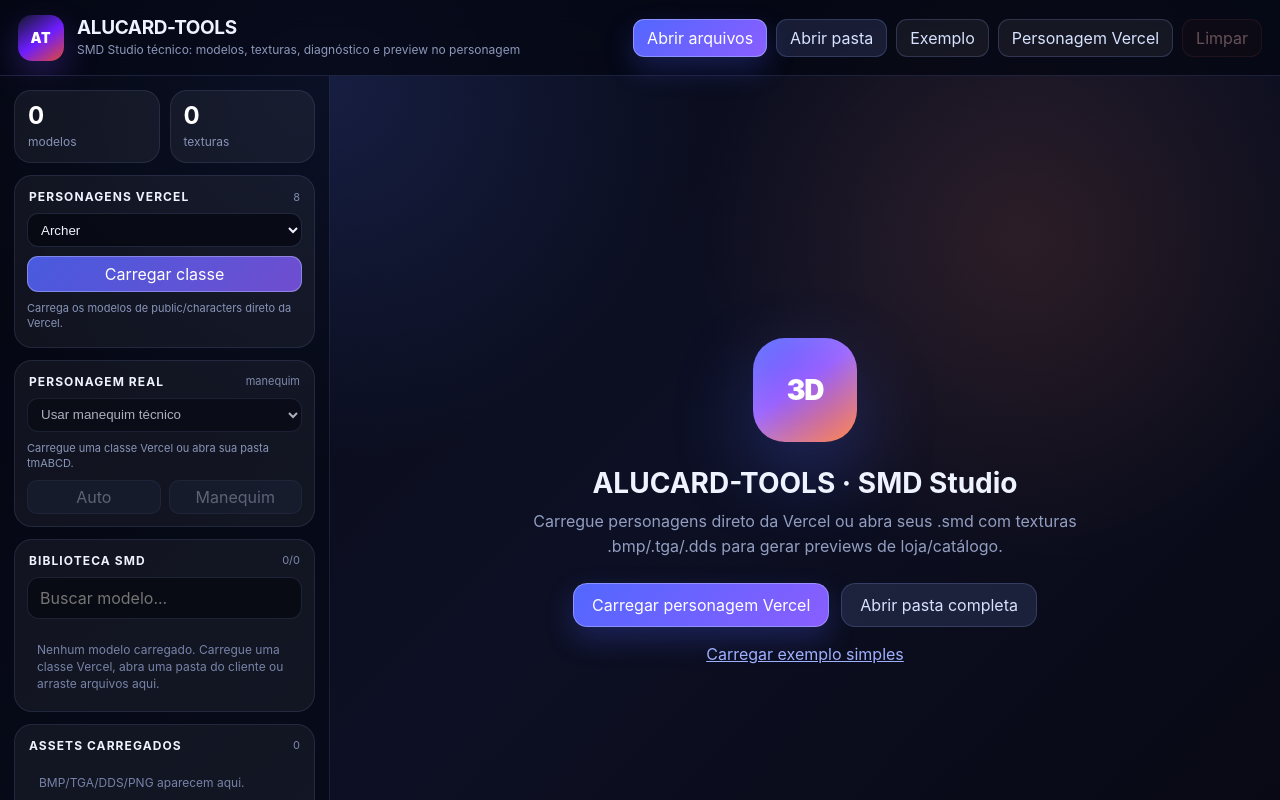
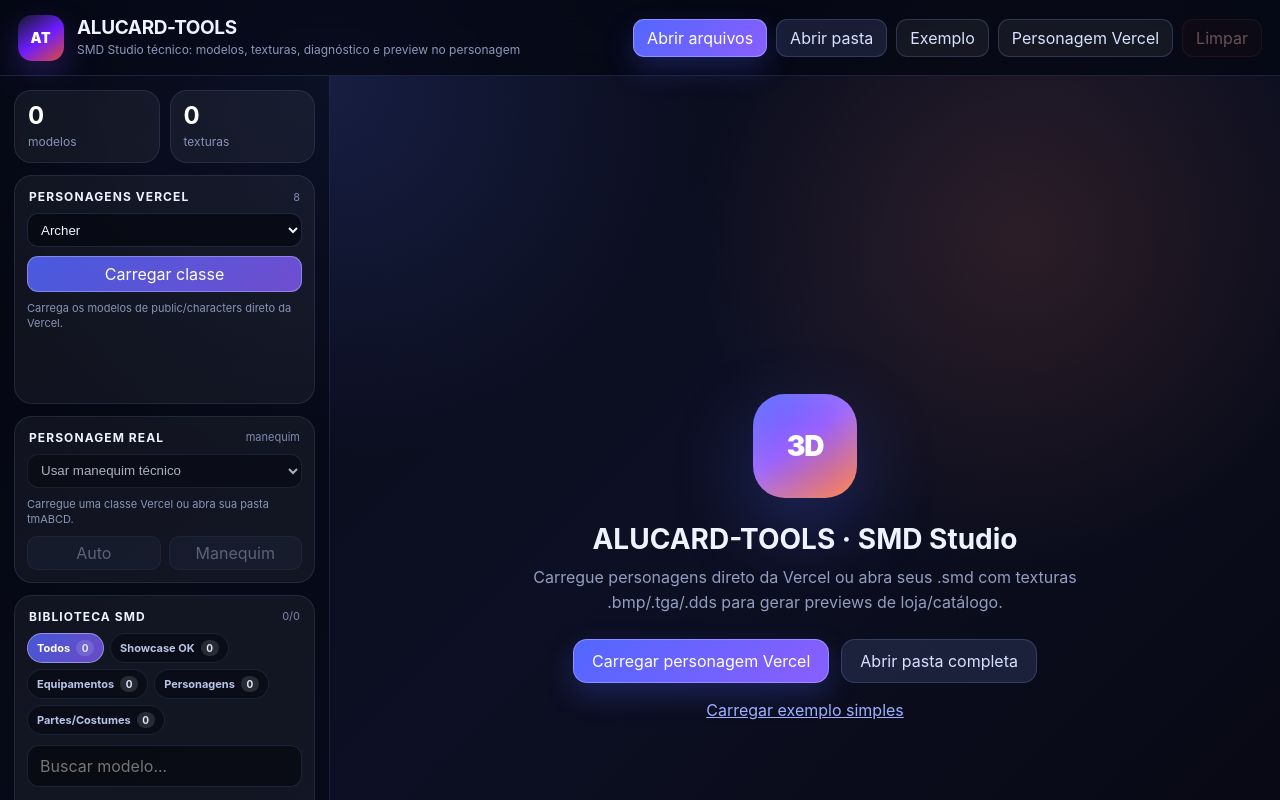
Before and after one commit to tonilima01/alucardtools, a React (Vite) app: page / in a window 1280 px wide. Built offline with nearby package versions, Linux system fonts and the light colour scheme.

Commit message:
add smart model library filters

```diff
--- a/src/App.css
+++ b/src/App.css
@@ -932,3 +932,169 @@
   .showcase-footer { display: none; }
   .showcase-stats { grid-template-columns: 1fr 1fr; }
 }
+
+/* ALUCARD-TOOLS Smart Library / Professional Catalog Filter */
+.filter-tabs {
+  display: flex;
+  gap: 6px;
+  flex-wrap: wrap;
+  padding: 0 12px 10px;
+}
+
+.filter-tabs button {
+  cursor: pointer;
+  display: inline-flex;
+  align-items: center;
+  gap: 6px;
+  min-height: 28px;
+  padding: 6px 9px;
+  border-radius: 999px;
+  color: #b9c5e8;
+  background: rgba(2, 4, 12, 0.42);
+  border: 1px solid rgba(157, 177, 255, 0.12);
+  font-size: 11px;
+  font-weight: 700;
+}
+
+.filter-tabs button:hover {
+  color: #ffffff;
+  border-color: rgba(157, 177, 255, 0.32);
+  background: rgba(64, 76, 130, 0.32);
+}
+
+.filter-tabs button.active {
+  color: #ffffff;
+  background: linear-gradient(135deg, rgba(82, 103, 255, 0.82), rgba(138, 94, 255, 0.74));
+  border-color: rgba(211, 218, 255, 0.48);
+}
+
+.filter-tabs small {
+  min-width: 18px;
+  padding: 2px 5px;
+  border-radius: 999px;
+  color: #dfe7ff;
+  background: rgba(255, 255, 255, 0.12);
+  font-size: 10px;
+  text-align: center;
+}
+
+.compatibility-panel {
+  flex: 0 0 auto;
+  overflow: visible;
+}
+
+.compatibility-panel.profile-showcase {
+  border-color: rgba(110, 224, 147, 0.24);
+  background: linear-gradient(135deg, rgba(70, 145, 95, 0.12), rgba(255, 255, 255, 0.045));
+}
+
+.compatibility-panel.profile-character,
+.compatibility-panel.profile-part {
+  border-color: rgba(255, 177, 110, 0.26);
+  background: linear-gradient(135deg, rgba(155, 95, 35, 0.12), rgba(255, 255, 255, 0.045));
+}
+
+.compatibility-body {
+  display: grid;
+  gap: 7px;
+  padding: 0 14px 14px;
+}
+
+.compatibility-body strong {
+  color: #ffffff;
+  font-size: 13px;
+}
+
+.compatibility-body p {
+  margin: 0;
+  color: #9ca8ca;
+  font-size: 12px;
+  line-height: 1.45;
+}
+
+.compatibility-body button {
+  cursor: pointer;
+  justify-self: start;
+  min-height: 30px;
+  padding: 7px 10px;
+  border-radius: 10px;
+  color: #eef3ff;
+  background: rgba(82, 103, 255, 0.22);
+  border: 1px solid rgba(157, 177, 255, 0.2);
+}
+
+.compatibility-ok {
+  justify-self: start;
+  color: #b9ffd0;
+  font-size: 11px;
+  font-weight: 900;
+  letter-spacing: 0.02em;
+  text-transform: uppercase;
+}
+
+.model-card-head {
+  min-width: 0;
+  display: flex;
+  align-items: center;
+  justify-content: space-between;
+  gap: 8px;
+}
+
+.model-card-head .model-name {
+  min-width: 0;
+}
+
+.model-badge {
+  flex: 0 0 auto;
+  padding: 3px 6px;
+  border-radius: 999px;
+  font-size: 9px;
+  font-weight: 950;
+  letter-spacing: 0.04em;
+  text-transform: uppercase;
+  border: 1px solid rgba(255, 255, 255, 0.12);
+}
+
+.model-badge.profile-showcase {
+  color: #b9ffd0;
+  background: rgba(60, 185, 100, 0.14);
+  border-color: rgba(110, 224, 147, 0.3);
+}
+
+.model-badge.profile-character {
+  color: #c8d2ff;
+  background: rgba(82, 103, 255, 0.16);
+  border-color: rgba(157, 177, 255, 0.28);
+}
+
+.model-badge.profile-part {
+  color: #ffd5a8;
+  background: rgba(255, 143, 61, 0.14);
+  border-color: rgba(255, 177, 110, 0.28);
+}
+
+.model-card.profile-showcase {
+  border-color: rgba(110, 224, 147, 0.16);
+}
+
+.model-card.profile-character {
+  border-color: rgba(157, 177, 255, 0.15);
+}
+
+.model-card.profile-part {
+  border-color: rgba(255, 177, 110, 0.14);
+}
+
+.model-card.profile-showcase.active {
+  background: linear-gradient(135deg, rgba(70, 190, 115, 0.22), rgba(82, 103, 255, 0.16));
+  border-color: rgba(110, 224, 147, 0.46);
+}
+
+.model-card.profile-character.active {
+  background: linear-gradient(135deg, rgba(82, 103, 255, 0.28), rgba(137, 94, 255, 0.14));
+}
+
+.model-card.profile-part.active {
+  background: linear-gradient(135deg, rgba(255, 143, 61, 0.20), rgba(82, 103, 255, 0.14));
+  border-color: rgba(255, 177, 110, 0.38);
+}
--- a/src/App.tsx
+++ b/src/App.tsx
@@ -29,6 +29,82 @@
 
 interface EmbeddedManifest {
   characters: EmbeddedCharacter[];
+}
+
+type ModelCategoryFilter = "all" | "showcase" | "equipment" | "character" | "part";
+type ModelCategory = Exclude<ModelCategoryFilter, "all">;
+
+interface ModelProfile {
+  category: ModelCategory;
+  label: string;
+  badge: string;
+  className: string;
+  showcaseReady: boolean;
+  recommendation: string;
+}
+
+const MODEL_FILTERS: Array<{ id: ModelCategoryFilter; label: string }> = [
+  { id: "all", label: "Todos" },
+  { id: "showcase", label: "Showcase OK" },
+  { id: "equipment", label: "Equipamentos" },
+  { id: "character", label: "Personagens" },
+  { id: "part", label: "Partes/Costumes" },
+];
+
+function modelStem(name: string): string {
+  return name.replace(/\\/g, "/").split("/").pop()?.replace(/\.[^.]+$/, "").toLowerCase() ?? "";
+}
+
+function getModelProfile(entry: FileEntry): ModelProfile {
+  const stem = modelStem(entry.name);
+
+  const isBaseCharacter = /^(archer|atalanta|assasin|assassin|mago|mecanico|sacer|shaman|pikeman|lutador|fighter|kinght|knight)(1|2)?$/i.test(stem);
+  const isHairOrMask = /(hair|mask|msk|cap|head|face|helmet|helm)/i.test(stem);
+  const isWeaponOrShield = /(itwa|weapon|sword|axe|bow|arco|javelin|staff|wand|shield|shl|escudo|orb|claw|dagger)/i.test(stem);
+  const isBackVisual = /(wing|back|costas|cape|manto|asa)/i.test(stem);
+  const isCostumeOrBody = /(armor|armou?r|dress|robe|costume|lpk|xmas|dragon|swim|santa|hanbok|kimono|school|soldier|wedding|wc|traje|125|128|150|175|301|vip|inferno|predator|premo|arc|ata|mec|pik|pri|pr|fs|ks|ms|mg|sh)/i.test(stem);
+
+  if (isBaseCharacter) {
+    return {
+      category: "character",
+      label: "Personagem base",
+      badge: "Base",
+      className: "profile-character",
+      showcaseReady: false,
+      recommendation: "Use no modo Personagem/HTML. Para Showcase puro, prefira arma, escudo, asa, máscara ou item isolado.",
+    };
+  }
+
+  if (isWeaponOrShield || isBackVisual || isHairOrMask) {
+    return {
+      category: "equipment",
+      label: isWeaponOrShield ? "Equipamento isolado" : "Acessório isolado",
+      badge: "Showcase OK",
+      className: "profile-showcase",
+      showcaseReady: true,
+      recommendation: "Bom para Showcase: centralizar, Textura ON, Auto giro e Exportar PNG.",
+    };
+  }
+
+  if (isCostumeOrBody) {
+    return {
+      category: "part",
+      label: "Parte/costume",
+      badge: "Montagem",
+      className: "profile-part",
+      showcaseReady: false,
+      recommendation: "Pode aparecer amassado no 3D bruto. Use como parte do personagem ou teste no modo HTML/Personagem.",
+    };
+  }
+
+  return {
+    category: "showcase",
+    label: "Modelo isolado",
+    badge: "Showcase OK",
+    className: "profile-showcase",
+    showcaseReady: true,
+    recommendation: "Modelo genérico: recomendado para Showcase se a textura carregar corretamente.",
+  };
 }
 
 function fileId(file: File): string {
@@ -115,17 +191,34 @@
   const [loadedPackId, setLoadedPackId] = useState("");
   const [dragging, setDragging] = useState(false);
   const [query, setQuery] = useState("");
+  const [categoryFilter, setCategoryFilter] = useState<ModelCategoryFilter>("all");
 
   const selectedModel = smdFiles.find(entry => entry.id === selectedId) ?? smdFiles[0] ?? null;
   const characterModel = smdFiles.find(entry => entry.id === characterId) ?? null;
   const textureCount = assetFiles.filter(entry => isTextureExt(entry.ext)).length;
   const viewerAssets = useMemo(() => assetFiles.map(entry => entry.file), [assetFiles]);
+  const selectedProfile = selectedModel ? getModelProfile(selectedModel) : null;
+
+  const profileCounts = useMemo(() => {
+    const counts: Record<ModelCategoryFilter, number> = { all: smdFiles.length, showcase: 0, equipment: 0, character: 0, part: 0 };
+    for (const entry of smdFiles) {
+      const profile = getModelProfile(entry);
+      if (profile.category !== "showcase") counts[profile.category] += 1;
+      if (profile.showcaseReady) counts.showcase += 1;
+    }
+    return counts;
+  }, [smdFiles]);
 
   const filteredModels = useMemo(() => {
     const q = query.trim().toLowerCase();
-    if (!q) return smdFiles;
-    return smdFiles.filter(entry => entry.path.toLowerCase().includes(q) || entry.name.toLowerCase().includes(q));
-  }, [query, smdFiles]);
+    return smdFiles.filter(entry => {
+      const profile = getModelProfile(entry);
+      const matchesQuery = !q || entry.path.toLowerCase().includes(q) || entry.name.toLowerCase().includes(q);
+      const matchesCategory = categoryFilter === "all"
+        || (categoryFilter === "showcase" ? profile.showcaseReady : profile.category === categoryFilter);
+      return matchesQuery && matchesCategory;
+    });
+  }, [query, smdFiles, categoryFilter]);
 
   const characterOptions = useMemo(() => {
     const likely = smdFiles.filter(isLikelyCharacter);
@@ -160,7 +253,8 @@
 
     if (smds.length > 0) {
       setSmdFiles(prev => mergeEntries(prev, smds));
-      setSelectedId(current => current || smds[0].id);
+      const recommended = smds.find(entry => getModelProfile(entry).showcaseReady) ?? smds[0];
+      setSelectedId(current => current || recommended.id);
     }
 
     if (assets.length > 0) {
@@ -174,6 +268,7 @@
     setSelectedId("");
     setCharacterId("");
     setQuery("");
+    setCategoryFilter("all");
     setLoadedPackId("");
   }
 
@@ -227,7 +322,8 @@
       const assets = loaded.filter(entry => entry.ext !== "smd");
       const base = pickEntryByName(smds, character.base) ?? pickDefaultCharacter(smds) ?? smds[0] ?? null;
       const defaultModel = character.defaultModel ? pickEntryByName(smds, character.defaultModel) : null;
-      const preview = defaultModel ?? smds.find(entry => entry.id !== base?.id) ?? base;
+      const showcaseModel = smds.find(entry => getModelProfile(entry).showcaseReady && entry.id !== base?.id) ?? null;
+      const preview = showcaseModel ?? defaultModel ?? smds.find(entry => entry.id !== base?.id) ?? base;
 
       setSmdFiles(prev => mergeEntries(prev, smds));
       setAssetFiles(prev => mergeEntries(prev, assets));
@@ -235,6 +331,7 @@
       setSelectedId(preview?.id ?? base?.id ?? "");
       setLoadedPackId(character.id);
       setQuery("");
+      setCategoryFilter("all");
     } catch (error) {
       console.error(error);
       setEmbeddedError((error as Error).message || "Falha ao carregar personagem Vercel.");
@@ -246,16 +343,24 @@
 
   const modelList = filteredModels.map(entry => {
     const active = selectedModel?.id === entry.id;
+    const profile = getModelProfile(entry);
     return (
       <button
         key={entry.id}
         type="button"
-        className={`model-card ${active ? "active" : ""}`}
-        onClick={() => setSelectedId(entry.id)}
+        className={`model-card ${profile.className} ${active ? "active" : ""}`}
+        title={profile.recommendation}
+        onClick={() => {
+          setSelectedId(entry.id);
+          if (profile.category === "character") setCharacterId(entry.id);
+        }}
       >
-        <span className="model-name">{entry.name}</span>
+        <span className="model-card-head">
+          <span className="model-name">{entry.name}</span>
+          <span className={`model-badge ${profile.className}`}>{profile.badge}</span>
+        </span>
         <span className="model-path">{entry.path}</span>
-        <span className="model-meta">{readableSize(entry.file.size)}</span>
+        <span className="model-meta">{readableSize(entry.file.size)} · {profile.label}</span>
       </button>
     );
   });
@@ -393,10 +498,42 @@
             </div>
           </section>
 
+          {selectedModel && selectedProfile && (
+            <section className={`panel compatibility-panel ${selectedProfile.className}`}>
+              <div className="panel-title-row">
+                <h2>Modo recomendado</h2>
+                <span>{selectedProfile.badge}</span>
+              </div>
+              <div className="compatibility-body">
+                <strong>{selectedProfile.label}</strong>
+                <p>{selectedProfile.recommendation}</p>
+                {selectedProfile.category === "character" && (
+                  <button type="button" onClick={() => setCharacterId(selectedModel.id)}>Usar como personagem base</button>
+                )}
+                {selectedProfile.showcaseReady && (
+                  <span className="compatibility-ok">Pronto para catálogo/showcase</span>
+                )}
+              </div>
+            </section>
+          )}
+
           <section className="panel">
             <div className="panel-title-row">
               <h2>Biblioteca SMD</h2>
               <span>{filteredModels.length}/{smdFiles.length}</span>
+            </div>
+            <div className="filter-tabs">
+              {MODEL_FILTERS.map(filter => (
+                <button
+                  key={filter.id}
+                  type="button"
+                  className={categoryFilter === filter.id ? "active" : ""}
+                  onClick={() => setCategoryFilter(filter.id)}
+                >
+                  {filter.label}
+                  <small>{profileCounts[filter.id]}</small>
+                </button>
+              ))}
             </div>
             <input
               className="search-input"
@@ -407,7 +544,7 @@
             <div className="model-list">
               {modelList.length > 0 ? modelList : (
                 <div className="empty-small">
-                  Nenhum modelo carregado. Carregue uma classe Vercel, abra uma pasta do cliente ou arraste arquivos aqui.
+                  Nenhum modelo neste filtro. Use "Todos" ou carregue uma pasta com itens/armas/escudos.
                 </div>
               )}
             </div>
```
